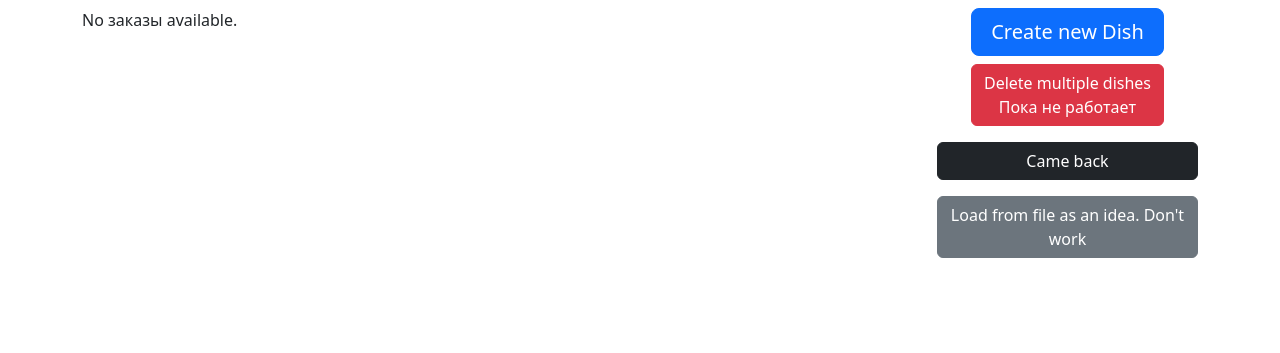
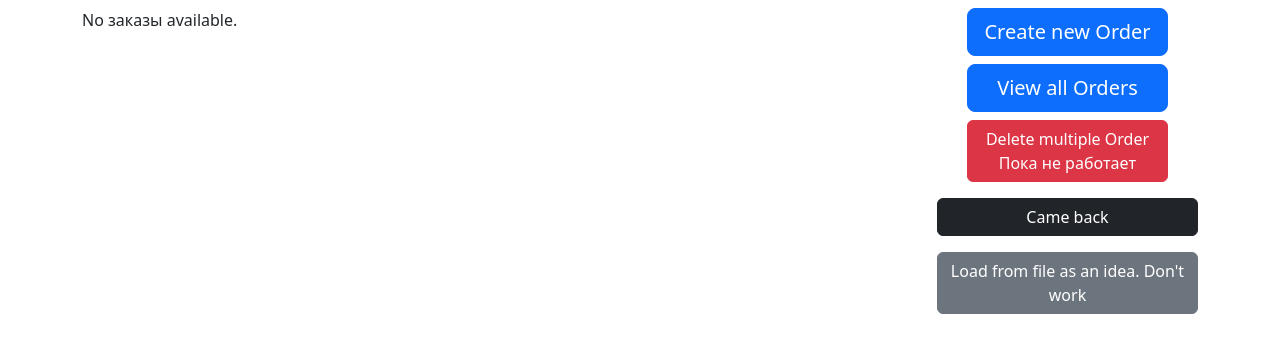
Before and after one commit to IvShalygin/Cafe_organization, a Django app: page /orders/ in a window 1280 px wide. Shown: the part 90-443 px from the top of the page. Run offline with Django 5.2, Linux system fonts and the light colour scheme; a user stored in the database is signed in; data that the repository does not hold is empty; some libraries are stand-ins or nearby versions.

Commit message:
Add Create_order, OrdersListAll. Modify OrdersList

```diff
--- a/Cafe/modules/Cafe_order/Views/views_orders.py
+++ b/Cafe/modules/Cafe_order/Views/views_orders.py
@@ -1,10 +1,11 @@
 from django.contrib.auth.mixins import LoginRequiredMixin
 from django.contrib.messages.views import SuccessMessageMixin
-from django.shortcuts import render
+from django.db import transaction
+from django.shortcuts import render, get_object_or_404
 from django.urls import reverse, reverse_lazy
 from django.views.generic import ListView, DetailView, UpdateView, CreateView, DeleteView
 
-from modules.Cafe_order.forms import DishUpdateForm, DishCreateForm
+from modules.Cafe_order.forms import DishUpdateForm, DishCreateForm, OrderCreateForm, OrderItemFormSet
 from modules.Cafe_order.models import Dish, OrderItem, Order
 
 
@@ -33,3 +34,89 @@ class OrdersList(LoginRequiredMixin, ListView):
         context['detail_url_name'] = self.detail_url_name
         context['delete_multiple_url_name'] = self.delete_multiple_url_name
         return context
+
+class OrdersListAll(LoginRequiredMixin, ListView):
+    """
+    View to list all orders
+    """
+    model = Order
+    login_url = '/login/'
+    context_object_name = 'orders'
+    template_name = 'orders/orders_view.html'
+    paginate_by = 6
+    queryset = Order.objects.prefetch_related('order_items__dish')
+    custom_title = 'Заказы'
+    custom_title_single = 'Заказ'
+    create_url_name = 'order_create'
+    detail_url_name = 'order_detail'
+    delete_multiple_url_name = 'delete_multiple_orders'
+
+    def get_context_data(self, **kwargs):
+        context = super().get_context_data(**kwargs)
+        context['model_name'] = self.custom_title if self.custom_title else self.model.__name__
+        context['custom_title'] = self.custom_title
+        context['custom_title_single'] = self.custom_title_single
+        context['create_url_name'] = self.create_url_name
+        context['detail_url_name'] = self.detail_url_name
+        context['delete_multiple_url_name'] = self.delete_multiple_url_name
+        return context
+
+class OrderCreateView(LoginRequiredMixin, CreateView):
+    """
+    View для стварэння заказу
+    """
+    model = Order
+    form_class = OrderCreateForm
+    template_name = "orders/order_create.html"
+    success_url = reverse_lazy("orders_list")  # Переход на список заказа
+
+
+    def get_context_data(self, **kwargs):
+        """
+        Дадаем у кантэкст інфармацыю пра вольныя столікі і FormSet
+        """
+        context = super().get_context_data(**kwargs)
+        if self.request.POST:
+            context["order_items"] = OrderItemFormSet(self.request.POST)
+        else:
+            context["order_items"] = OrderItemFormSet()
+        return context
+
+    def form_valid(self, form):
+        """
+        Захаванне заказу і звязаных элементаў
+        """
+        context = self.get_context_data()
+        order_items = context["order_items"]
+
+        with transaction.atomic():
+            # Сохраняем заказ
+            form.instance.updater = self.request.user
+            self.object = form.save()
+
+            # Привязываем FormSet к заказу
+            order_items.instance = self.object
+
+            if order_items.is_valid():
+                order_items.save()  # Сохраняем FormSet
+                self.object.calculate_total_price()  # Обновляем общую стоимость
+            else:
+                # Если FormSet не валиден, возвращаем ошибку
+                print(order_items.errors)  # Для отладки
+                return self.form_invalid(form)
+
+        return super().form_valid(form)
+
+class OrderDetailView(LoginRequiredMixin, DetailView):
+    """
+    View для дэталёвага прагляду заказу
+    """
+    model = Order
+    template_name = "orders/order_detail.html"
+    context_object_name = "order"
+
+    def get_object(self):
+        """
+        Атрымаць канкрэтны заказ
+        """
+        return get_object_or_404(Order, id=self.kwargs["pk"])
--- a/Cafe/modules/Cafe_order/urls.py
+++ b/Cafe/modules/Cafe_order/urls.py
@@ -4,7 +4,7 @@ from .views import HomeView, UserAppLogout  # from .views import UserAppLogout,
 
 from modules.Cafe_order.Views.views_dishes import (DishesList, DishesCreate, DishesDetail, DishesUpdate, DishesDelete,
                                                    DishessBulkDelete)
-from modules.Cafe_order.Views.views_orders import OrdersList
+from modules.Cafe_order.Views.views_orders import OrdersList, OrderCreateView, OrderDetailView, OrdersListAll
 
 urlpatterns = [
     # dishes
@@ -18,6 +18,9 @@ urlpatterns = [
 
     # orders
     path('orders/', OrdersList.as_view(), name='orders_list'),
+    path('orders_all/', OrdersListAll.as_view(), name='orders_list_all'),
+    path("order/create/", OrderCreateView.as_view(), name="order_create"),
+    path("order/<int:pk>/", OrderDetailView.as_view(), name="order_detail"),
 
     # home
     path('home/', HomeView.as_view(), name='home'),
--- a/Cafe/templates/orders/orders_view.html
+++ b/Cafe/templates/orders/orders_view.html
@@ -25,34 +25,44 @@
                         <th>Столік</th>
                         <th>Блюда</th>
                         <th>Колькасць</th>
+                        <th>Кошт</th>
                         <th>Статус</th>
                         <th>Час замовы</th>
-                        <th>Кошт</th>
+                        <th>Разам</th>
                     </tr>
                 </thead>
                 <tbody>
                     {% for order in orders %}
                         {% for item in order.order_items.all %}
-                            <tr>
+                            <tr {% if forloop.first %} class="order-separator"{% endif %}>
                                 {% if forloop.first %}
                                     <td rowspan="{{ order.order_items.count }}">{{ order.id }}</td>
                                     <td rowspan="{{ order.order_items.count }}">{{ order.table_number }}</td>
                                 {% endif %}
                                 <td>{{ item.dish.name }}</td>
                                 <td>{{ item.quantity }}</td>
+                                <td>{{ item.total_price }}</td> <!-- Кошт за радок -->
                                 {% if forloop.first %}
                                     <td rowspan="{{ order.order_items.count }}">{{ order.get_status_display }}</td>
-                                    <td rowspan="{{ order.order_items.count }}">{{ order.time_update }}</td>
                                     <td rowspan="{{ order.order_items.count }}">
-<!--                                        {{ order.order_items.all|sum_total_price  }}-->
-                                        {{ order.total_price  }}
+                                        <div>{{ order.updater }}</div>
+                                        <div>{{ order.time_update|date:"d.m.Y" }}</div>
+                                        <div>{{ order.time_update|time:"H:i" }}</div>
                                     </td>
+                                    <td rowspan="{{ order.order_items.count }}">{{ order.total_price }}</td>
                                 {% endif %}
                             </tr>
                         {% endfor %}
                     {% endfor %}
                 </tbody>
+
             </table>
+
+        <style>
+            .order-separator td {
+                border-top: 3px solid black !important;
+            }
+        </style>
         </div>
     {% else %}
         <p>No {{ custom_title|lower }} available.</p>
@@ -61,11 +71,14 @@
 {% block content_2 %}
     <div class="d-flex justify-content-center">
         <div class="d-grid gap-2">
-            <a href="{% url 'dishes_create' %}" class="btn btn-lg btn-primary text-center">
-                Create new Dish
+            <a href="{% url 'order_create' %}" class="btn btn-lg btn-primary text-center">
+                Create new Order
             </a>
-            <a href="{% url 'dish_delete_something' %}" class="btn btn-danger text-center">
-                Delete multiple dishes
+            <a href="{% url 'orders_list_all' %}" class="btn btn-lg btn-primary text-center">
+                View all Orders
+            </a>
+            <a href="#" class="btn btn-danger text-center">
+                Delete multiple Order
                 <br>Пока не работает
             </a>
         </div>
```
Also changed, not shown: Cafe/modules/Cafe_order/forms.py (+33 -1 lines), Cafe/templates/orders/order_create.html (added, +57 -0 lines), Cafe/templates/orders/order_detail.html (added, +34 -0 lines).
